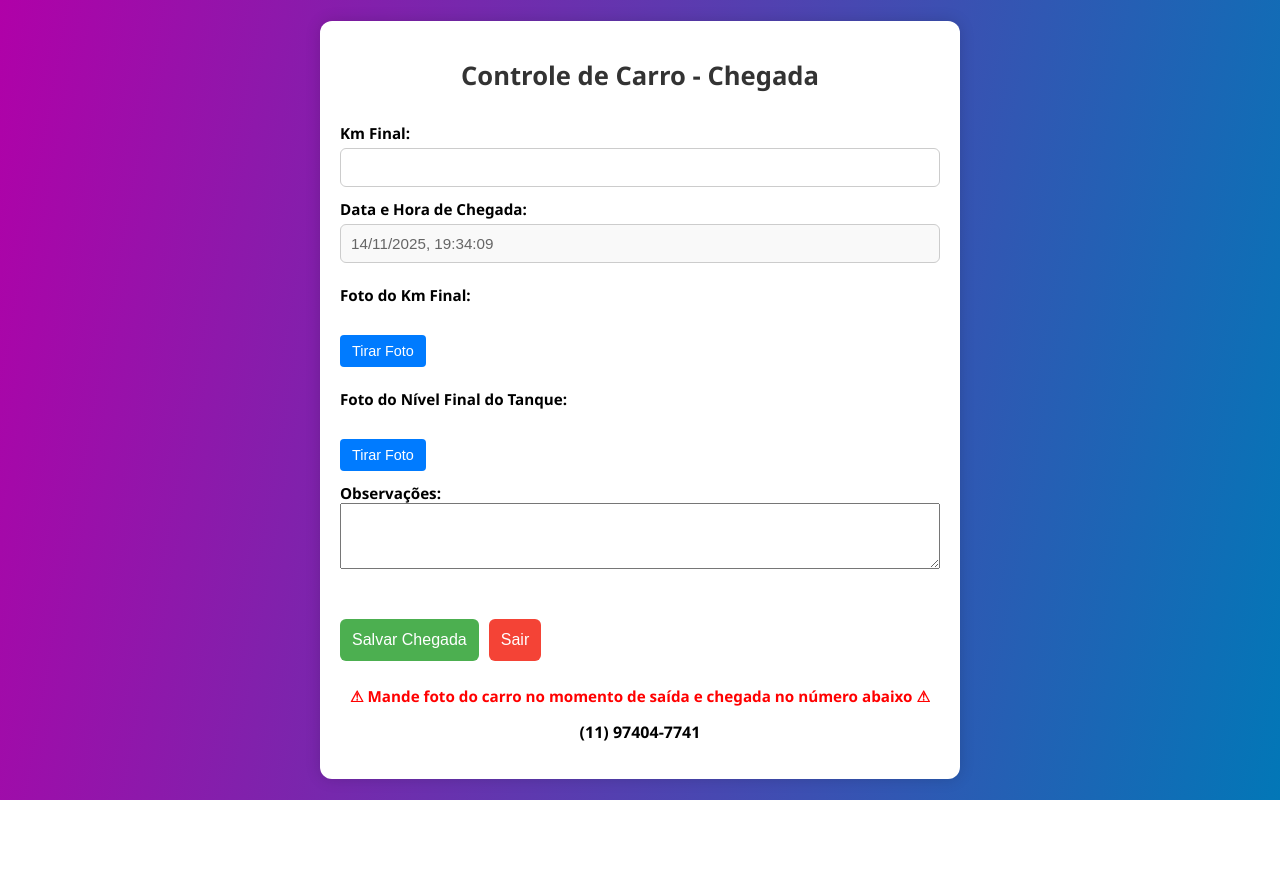
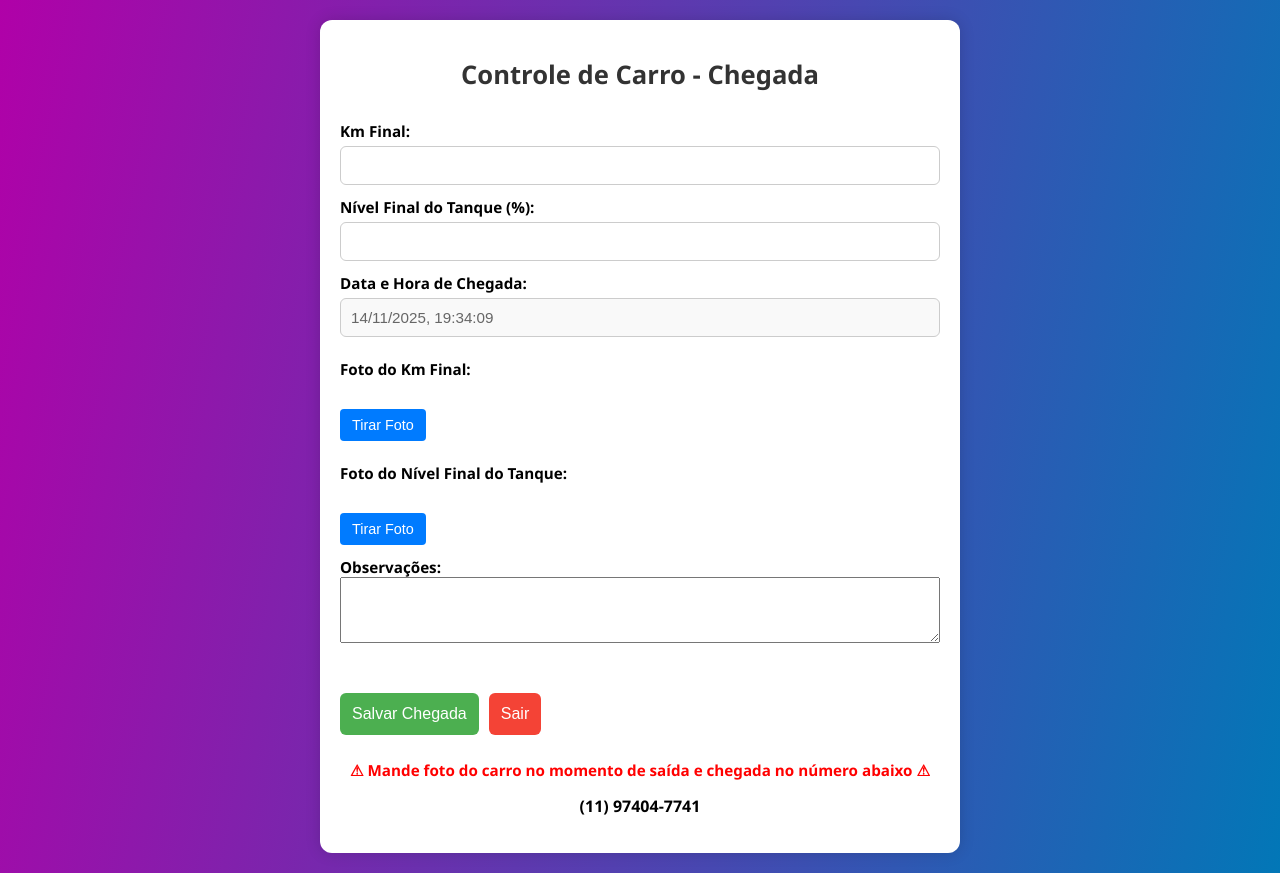
Before and after one commit to rasilvabrandao-stack/VeiculosFlex, a Flask app: template templates/final_form.html in a window 1280 px wide. Before the commit the page ends 800 px from the top, so only its background shows below. Run offline with Flask 3, Linux system fonts and the light colour scheme; the template is opened without the code that fills it, so the values that code supplies are empty.

Commit message:
Update final_form.html

```diff
--- a/templates/final_form.html
+++ b/templates/final_form.html
@@ -178,6 +178,9 @@ input[type="time"]:focus {
       <label for="final_km">Km Final:</label>
       <input type="number" id="final_km" name="final_km" required>
 
+      <label for="final_tank_level">Nível Final do Tanque (%):</label>
+      <input type="number" id="final_tank_level" name="final_tank_level" min="0" max="100" required>
+
       <label for="arrival_time">Data e Hora de Chegada:</label>
       <input type="text" id="arrival_time" name="arrival_time" readonly>
 
```
